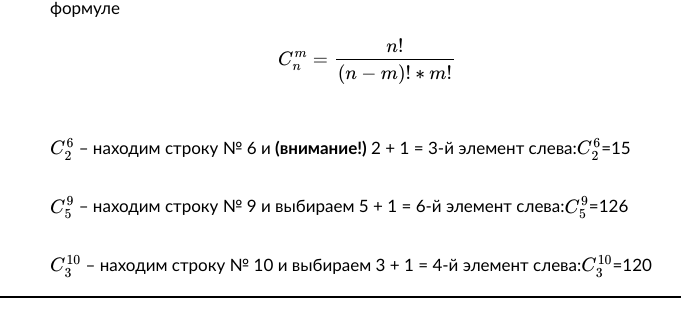
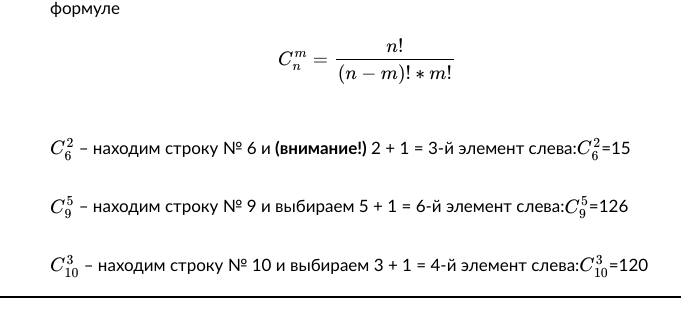
Before and after one commit to Lvuppp/calsofprob, a plain HTML site: page Элементы комбинаторики.html in a window 1280 px wide. Shown: the part 3200-3511 px from the top of the page, 273-954 px from the left. Drawn offline with nearby package versions, Linux system fonts and the light colour scheme.

Commit message:
Update Элементы комбинаторики.html

```diff
--- a/Элементы комбинаторики.html
+++ b/Элементы комбинаторики.html
@@ -117,9 +117,9 @@
                             <img src="other/triangle.gif" alt="">
                             <p>Так, например, для возведения двучлена в 4-ю степень следует руководствоваться общей формулой бинома, после чего сразу записать числа из строки № 4 треугольника Паскаля:$$(a+b)^{4}=C_{0}^{4}a^{4}+C_{4}^{1}a^{3}b+C_{4}^{2}a^{2}b^{2}+C_{4}^{3}b^{3}a+C_{4}^{4}b^{4}=a^{4}+4a^{3}b+6a^{2}b^{2}+4ab^{3}+b^{4}$$</p>
                             <p>Кроме того, данная таблица позволяет быстро находить отдельно взятые биномиальные коэффициенты (например, в целях проверки вычислений по формуле $$C_{n}^{m}=\frac{n!}{(n-m)!*m!}$$</p>
-                            <p>\(C_{2}^{6}\) – находим строку № 6 и <b>(внимание!)</b> 2 + 1 = 3-й элемент слева:\(C_{2}^{6}\)=15</p>
-                            <p>\(C_{5}^{9}\) – находим строку № 9 и выбираем 5 + 1 = 6-й элемент слева:\(C_{5}^{9}\)=126</p>
-                            <p>\(C_{3}^{10}\) – находим строку № 10 и выбираем 3 + 1 = 4-й элемент слева:\(C_{3}^{10}\)=120</p>
+                            <p>\(C^{2}_{6}\) – находим строку № 6 и <b>(внимание!)</b> 2 + 1 = 3-й элемент слева:\(C^{2}_{6}\)=15</p>
+                            <p>\(C^{5}_{9}\) – находим строку № 9 и выбираем 5 + 1 = 6-й элемент слева:\(C^{5}_{9}\)=126</p>
+                            <p>\(C^{3}_{10}\) – находим строку № 10 и выбираем 3 + 1 = 4-й элемент слева:\(C^{3}_{10}\)=120</p>
                         </div>
                         <hr>
                         <div class="content-box">
```
